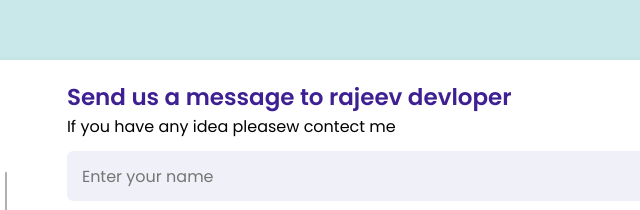
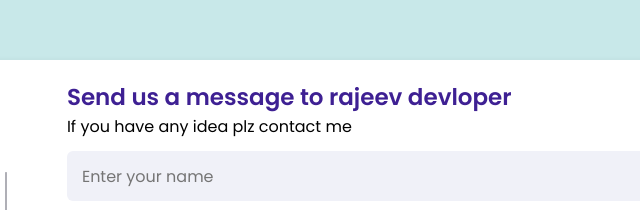
Before and after one commit to machphy/facebook-clone-octanet-task3, a plain HTML site: page contect.html in a window 1280 px wide. Shown: the part 129-339 px from the top of the page, 383-1023 px from the left. Drawn offline with Linux system fonts and the light colour scheme.

Commit message:
Update contect.html

```diff
--- a/contect.html
+++ b/contect.html
@@ -31,7 +31,7 @@
         </div>
         <div class="right-side">
           <div class="topic-text">Send us a message to rajeev devloper</div>
-          <p>If you have any idea pleasew contect me </p>
+          <p>If you have any idea plz contact me </p>
         <form action="#">
           <div class="input-box">
             <input type="text" placeholder="Enter your name">
```
